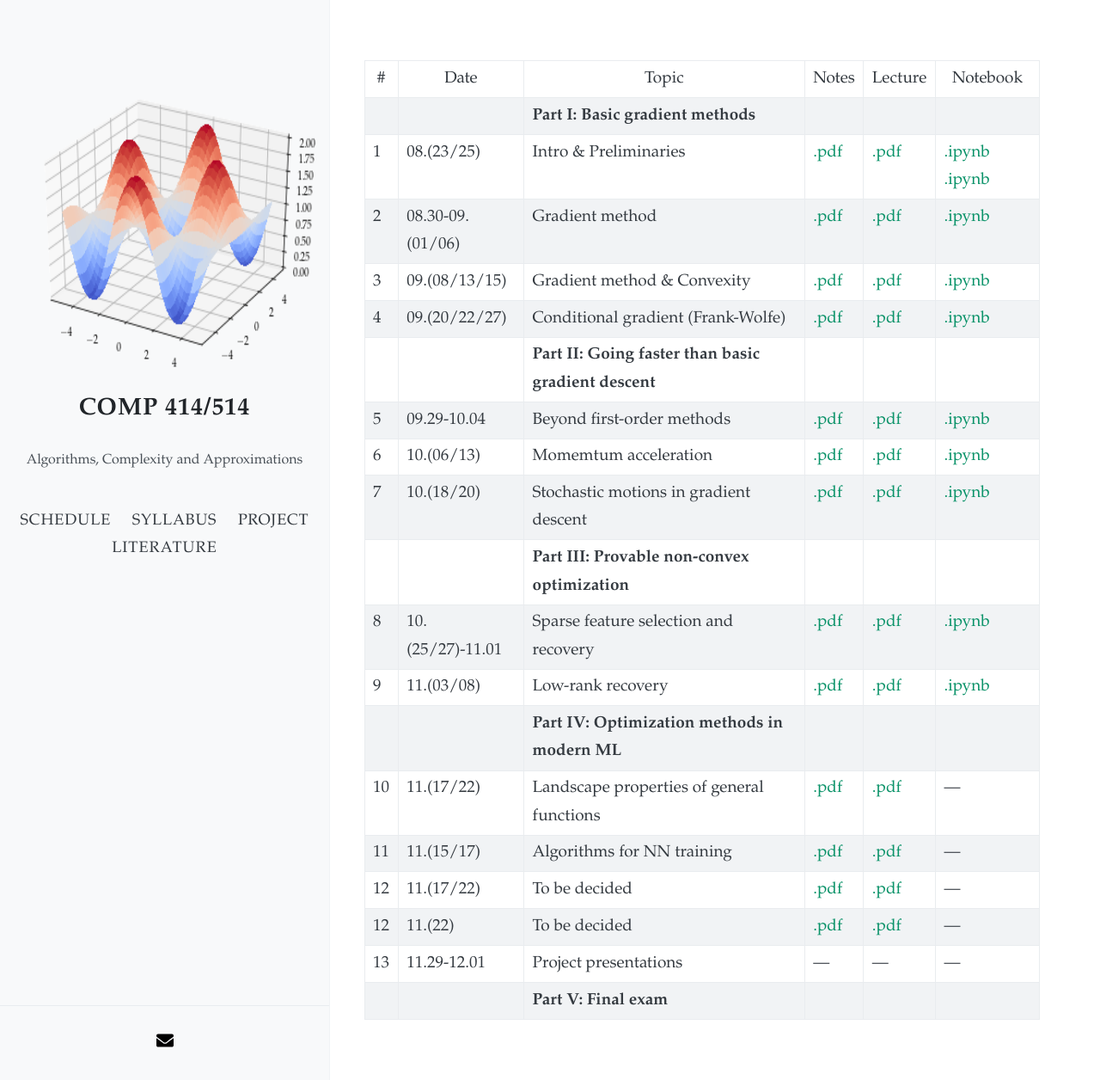
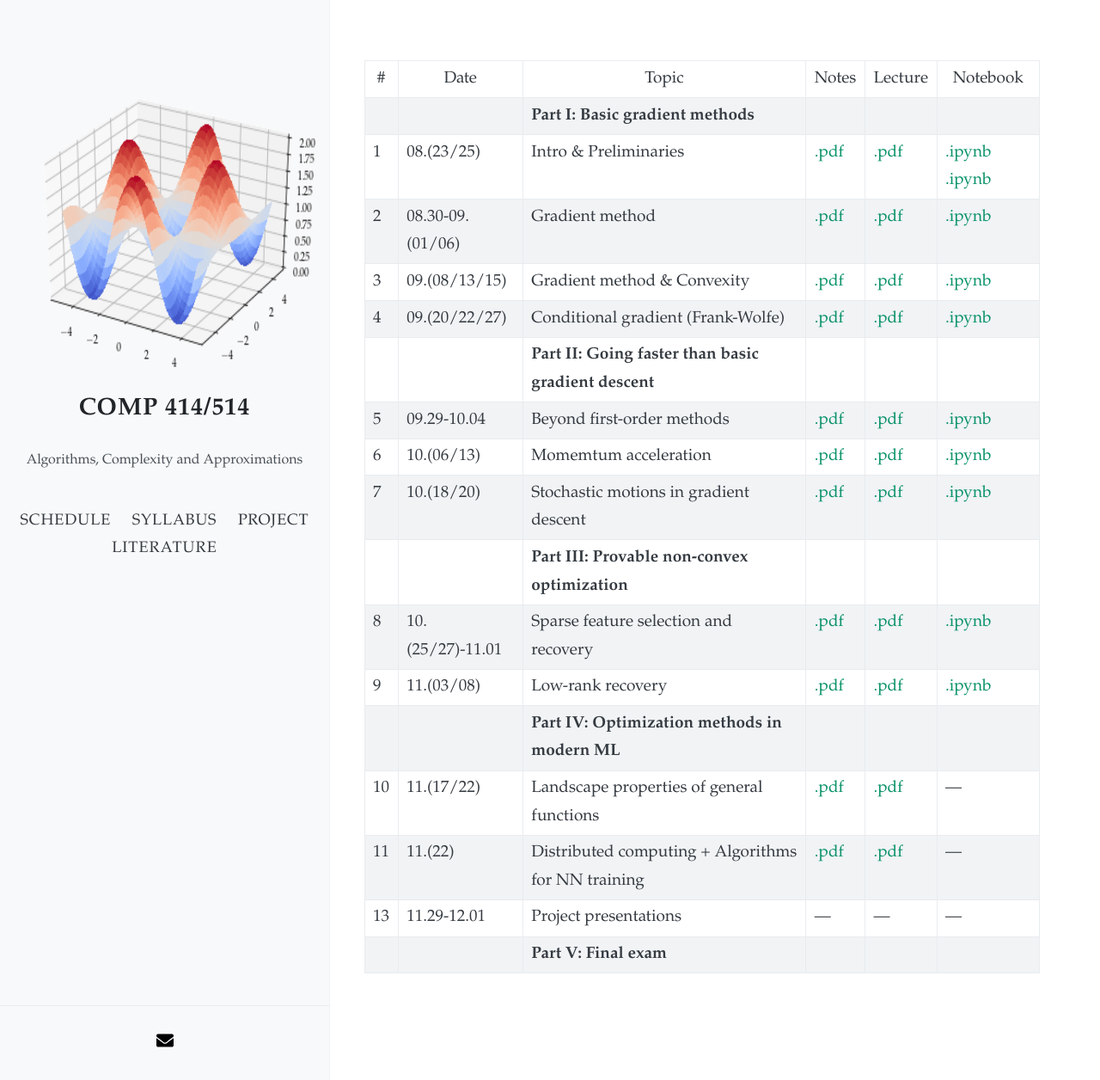
Before and after one commit to akyrillidis/comp414-514, a Jekyll site: the page built from schedule.md, in a window 1280 px wide and 1256 px high. Shown: the whole window at 86% size. Built offline with Jekyll 4.4.1, drawn with Linux system fonts in a browser that asks for light colours; nearby versions of some CDN libraries.

Commit message:
Update schedule.md

```diff
--- a/schedule.md
+++ b/schedule.md
@@ -21,9 +21,7 @@ layout: default
 | 9 | 11.(03/08) | Low-rank recovery | [.pdf](/schedule/images/chapter9.pdf) | [.pdf](/schedule/images/Lecture 9.pdf) | [.ipynb](/schedule/images/Chapter 9.ipynb) |
 | | | **Part IV: Optimization methods in modern ML** | | | |
 | 10 | 11.(17/22) | Landscape properties of general functions |  [.pdf](/schedule/images/chapter10.pdf)  | [.pdf](/schedule/images/Lecture 10.pdf) | --- |
-| 11 | 11.(15/17) | Algorithms for NN training | [.pdf]() | [.pdf](/schedule/images/Lecture 11b.pdf) | --- |
-| 12 | 11.(17/22) | To be decided | [.pdf]() | [.pdf]() | --- |
-| 12 | 11.(22) | To be decided | [.pdf]() | [.pdf]() | --- |
+| 11 | 11.(22) | Distributed computing + Algorithms for NN training | [.pdf]() | [.pdf](/schedule/images/Lecture 11b.pdf) | --- |
 | 13 | 11.29-12.01 | Project presentations  | ---  | ---  | --- |
 | | | **Part V: Final exam** | | | |
 
```
